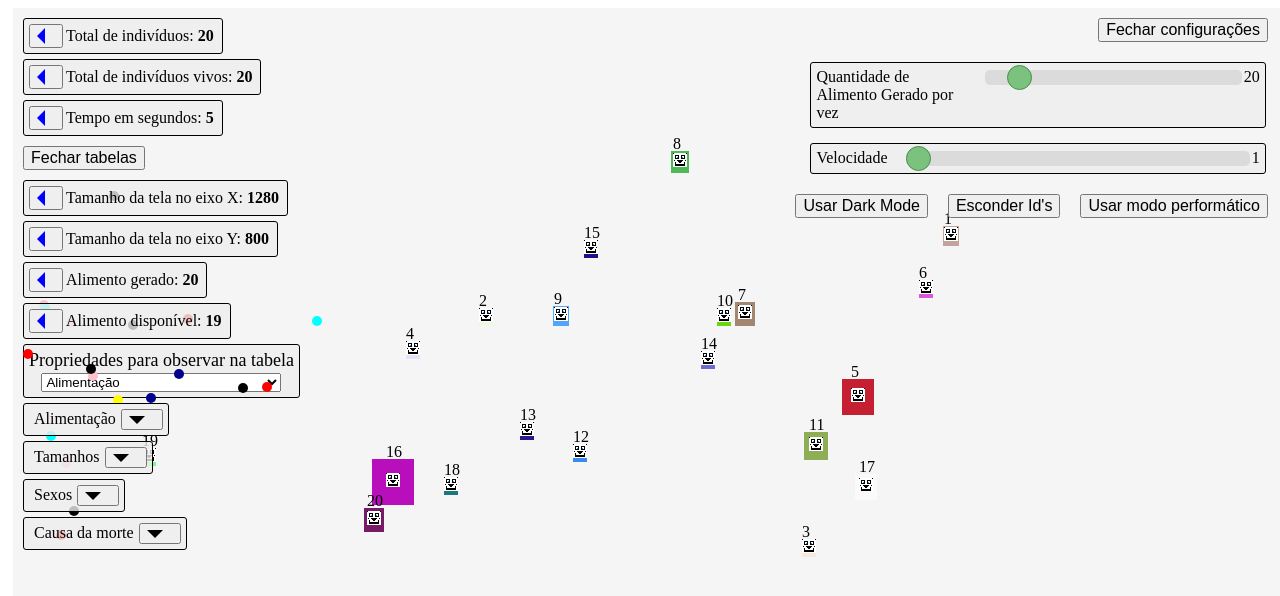
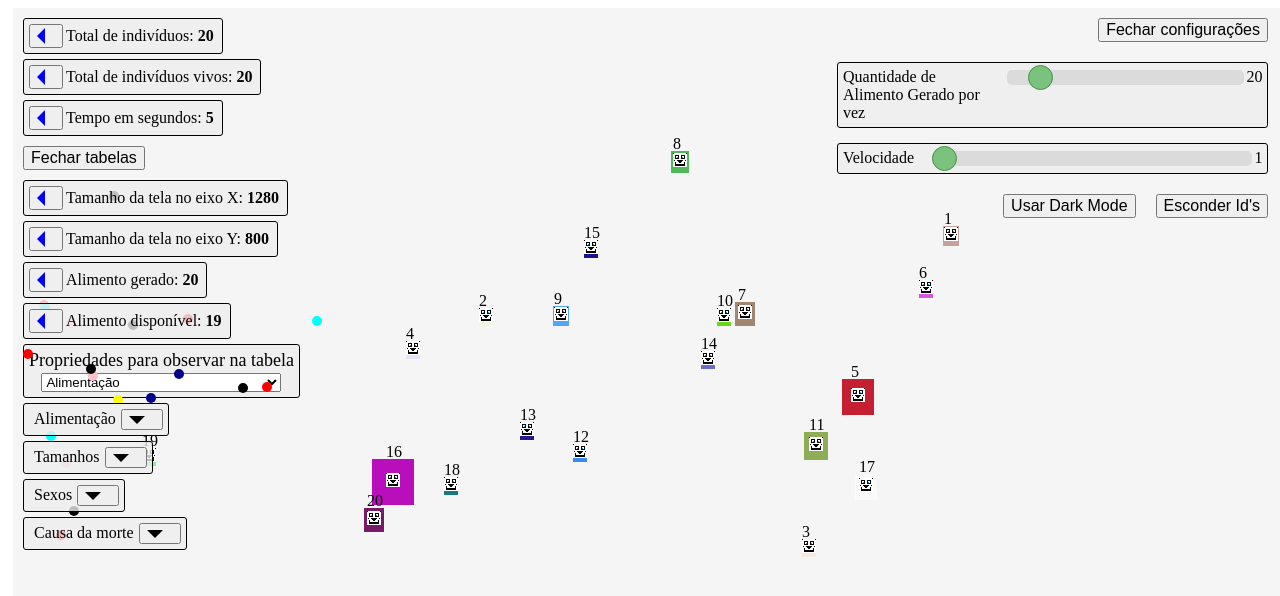
Before and after one commit to JoaoMarcos160/SimulacoesDiversas, an Angular app: page /#/SimulacaoInicial in a window 1280 px wide. Shown: the top 596 px of the page. Built offline with nearby package versions, Linux system fonts and the light colour scheme.

Commit message:
Update simulacao-inicial.component.html

```diff
--- a/src/app/simulacao-inicial/simulacao-inicial.component.html
+++ b/src/app/simulacao-inicial/simulacao-inicial.component.html
@@ -151,9 +151,9 @@
       >
         Esconder Id's
       </button>
-      <button class="botao-config" (click)="inverterModoPerformatico()">
+      <!-- <button class="botao-config" (click)="inverterModoPerformatico()">
         Usar modo performático
-      </button>
+      </button> -->
     </div>
   </div>
   <app-walker
```
